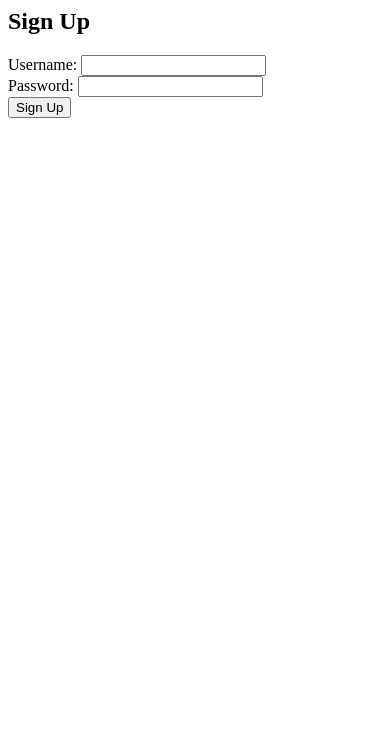
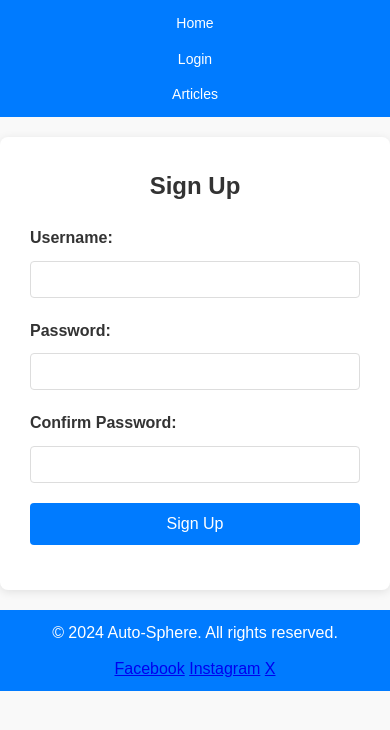
Before and after one commit to Ozi-cheri/auto-sphere, a Django app: page /signup/ in a window 390 px wide. Shown: the top 730 px of the page. Run offline with Django 3.2, Linux system fonts and the light colour scheme.

Commit message:
Modify styles.css,script.js,articles.html, base.html and signup.html

```diff
--- a/static/css/styles.css
+++ b/static/css/styles.css
@@ -1,4 +1,3 @@
-/* General Reset */
 * {
   margin: 0;
   padding: 0;
@@ -148,17 +147,14 @@ header {
   border: 1px solid #007bff;
 }
 
+/* Footer */
 footer {
+  background-color: #007bff;
+  color: #fff;
   display: flex;
   justify-content: space-between;
   align-items: center;
   padding: 10px 20px;
-  background-color: #007bff;
-  color: white;
-}
-
-footer .copyright {
-  text-align: left;
 }
 
 footer .social-links {
@@ -167,7 +163,7 @@ footer .social-links {
 }
 
 footer .social-links a {
-  color: white;
+  color: #fff;
   text-decoration: none;
 }
 
@@ -175,15 +171,73 @@ footer .social-links a:hover {
   text-decoration: underline;
 }
 
+/* Sign Up Form Styles */
+.form-container {
+  background-color: #fff;
+  padding: 30px;
+  max-width: 500px;
+  margin: 20px auto;
+  border-radius: 8px;
+  box-shadow: 0 2px 10px rgba(0, 0, 0, 0.1);
+}
+
+.form-title {
+  text-align: center;
+  font-size: 24px;
+  margin-bottom: 20px;
+}
+
+.form-group {
+  margin-bottom: 15px;
+}
+
+label {
+  display: block;
+  font-weight: bold;
+  margin-bottom: 5px;
+}
+
+input[type="text"],
+input[type="password"] {
+  width: 100%;
+  padding: 10px;
+  margin: 5px 0;
+  border: 1px solid #ddd;
+  border-radius: 4px;
+  box-sizing: border-box;
+}
+
+input[type="text"]:focus,
+input[type="password"]:focus {
+  border-color: #007bff;
+  outline: none;
+}
+
+/* Buttons */
+.form-button {
+  width: 100%;
+  padding: 12px;
+  background-color: #007bff;
+  color: #fff;
+  border: none;
+  border-radius: 4px;
+  font-size: 16px;
+  cursor: pointer;
+}
+
+.form-button:hover {
+  background-color: #0056b3;
+}
+
 /* Responsive Design */
 @media (max-width: 768px) {
   .card-container {
-    flex-direction: column; /* Stack cards vertically on smaller screens */
+    flex-direction: column;
     align-items: center;
   }
 
   .navbar {
-    flex-direction: column; /* Stack nav links */
+    flex-direction: column;
     gap: 10px;
   }
 
@@ -192,6 +246,12 @@ footer .social-links a:hover {
   }
 
   .card img {
-    height: 150px; /* Adjust image height for smaller screens */
+    height: 150px;
+  }
+
+  footer {
+    flex-direction: column;
+    text-align: center;
+    gap: 10px;
   }
 }
--- a/static/js/script.js
+++ b/static/js/script.js
@@ -1,3 +1,4 @@
+// Existing Load More functionality
 document.addEventListener('DOMContentLoaded', () => {
     const loadMoreButton = document.getElementById('load-more');
 
@@ -26,3 +27,33 @@ document.addEventListener('DOMContentLoaded', () => {
         });
     }
 });
+
+// Add the Sign Up page functionality here
+document.addEventListener('DOMContentLoaded', () => {
+    const passwordInput = document.getElementById('password');
+    const confirmPasswordInput = document.getElementById('password_again');
+    const passwordRules = document.querySelector('.password-rules');
+    const submitButton = document.querySelector('.form-button');
+
+    // Show password rules when user focuses on password input
+    if (passwordInput) {
+        passwordInput.addEventListener('focus', () => {
+            passwordRules.style.display = 'block';
+        });
+
+        passwordInput.addEventListener('blur', () => {
+            passwordRules.style.display = 'none';
+        });
+    }
+
+    // Enable submit button if passwords match
+    if (confirmPasswordInput) {
+        confirmPasswordInput.addEventListener('input', () => {
+            if (passwordInput.value === confirmPasswordInput.value) {
+                submitButton.disabled = false;
+            } else {
+                submitButton.disabled = true;
+            }
+        });
+    }
+});
--- a/templates/articles/articles.html
+++ b/templates/articles/articles.html
@@ -47,6 +47,11 @@
 
   <footer>
     <p>&copy; Auto-Sphere. All rights reserved.</p>
+    <div class="social-links">
+      <a href="https://www.facebook.com" target="_blank">Facebook</a>
+      <a href="https://www.instagram.com" target="_blank">Instagram</a>
+      <a href="https://www.twitter.com" target="_blank">Twitter</a>
+    </div>
   </footer>
 </body>
 </html>
--- a/templates/signup.html
+++ b/templates/signup.html
@@ -1,17 +1,62 @@
-{% block content %}
+<!DOCTYPE html>
+<html lang="en">
+<head>
+    {% load static %}
+    <meta charset="UTF-8">
+    <meta name="viewport" content="width=device-width, initial-scale=1.0">
+    <title>Sign Up</title>
+    <link rel="stylesheet" href="{% static 'css/styles.css' %}">
+</head>
+<body class="signup-page">
+    <header>
+        <nav>
+            <ul class="navbar">
+                <li><a href="{% url 'home' %}">Home</a></li>
+                {% if request.path != '/signup/' %}
+                    <li><a href="{% url 'signup' %}">Sign Up</a></li>
+                {% endif %}
+                <li><a href="{% url 'login' %}">Login</a></li>
+                <li><a href="{% url 'articles' %}">Articles</a></li>
+            </ul>
+        </nav>
+    </header>
+
+    <main>
         <div class="form-container">
             <h2 class="form-title">Sign Up</h2>
             <form action="" method="post">
                 {% csrf_token %}
                 <div class="form-group">
                     <label for="username">Username:</label>
-            <input type="text" id="username" name="username" class="form-input">
+                    <input type="text" id="username" name="username" class="form-input" required>
                 </div>
                 <div class="form-group">
                     <label for="password">Password:</label>
-            <input type="password" id="password" name="password" class="form-input">
+                    <input type="password" id="password" name="password" class="form-input" required>
+                    <p class="password-rules" style="display:none;">
+                        Password must be at least 8 characters long and contain a mix of letters and numbers.
+                    </p>
                 </div>
-        <button type="submit" class="form-button">Sign Up</button>
+                <div class="form-group">
+                    <label for="password_again">Confirm Password:</label>
+                    <input type="password" id="password_again" name="password_again" class="form-input" required>
+                </div>
+                <div class="form-group">
+                    <button type="submit" class="form-button" disabled>Sign Up</button>
+                </div>
             </form>
         </div>
-{% endblock %}
+    </main>
+
+    <footer>
+        <p>&copy; 2024 Auto-Sphere. All rights reserved.</p>
+        <div class="footer-social">
+            <a href="https://facebook.com">Facebook</a>
+            <a href="https://instagram.com">Instagram</a>
+            <a href="https://twitter.com">X</a>
+        </div>
+    </footer>
+
+    <script src="{% static 'js/script.js' %}"></script>
+</body>
+</html>
```
Also changed, not shown: templates/base.html (+11 -4 lines). Lines whose indentation alone changed are shown as unchanged.
